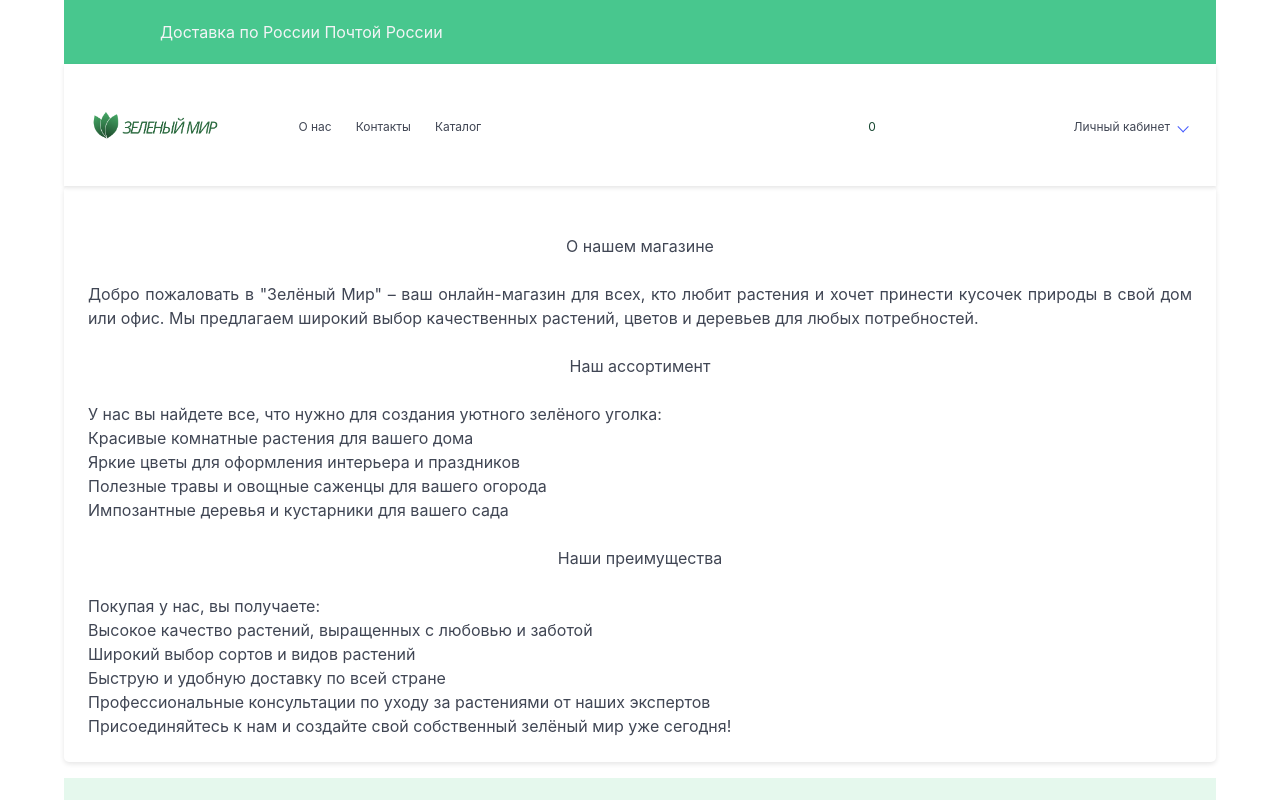
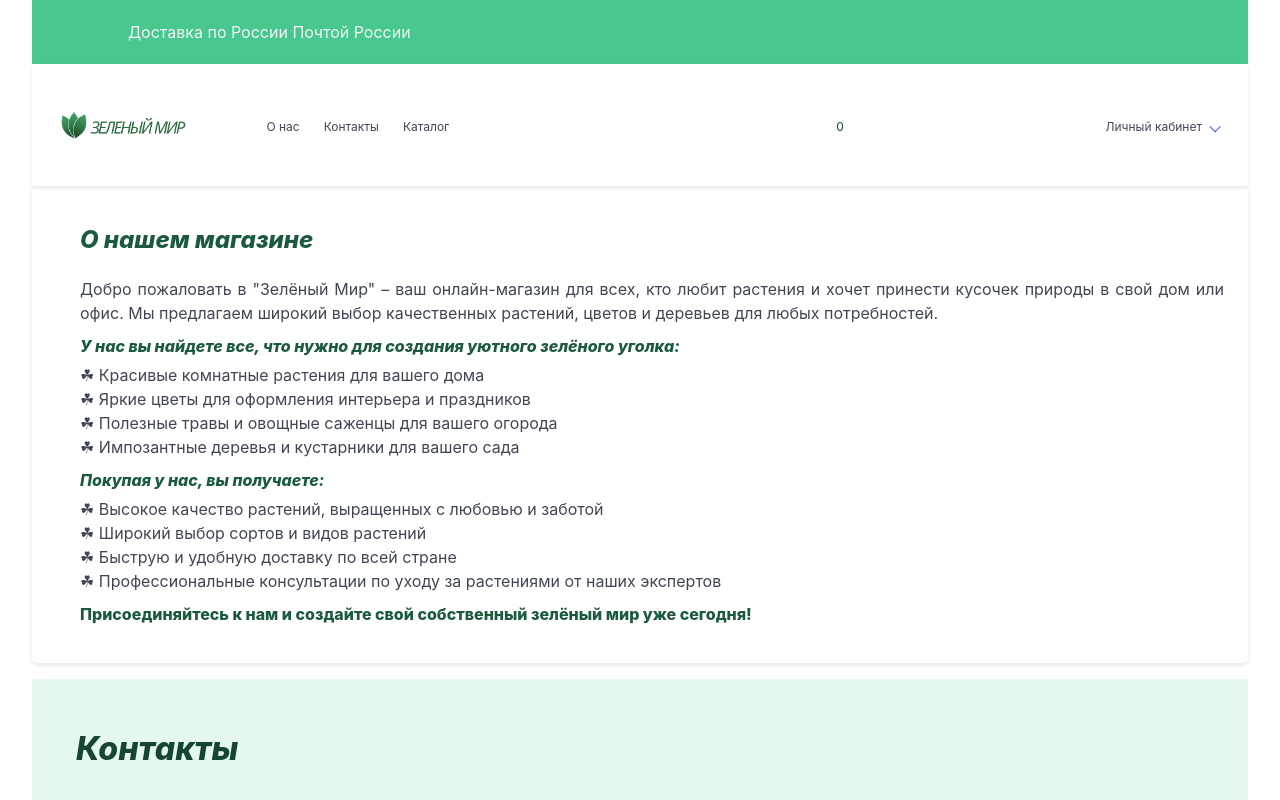
Before and after one commit to ElenaFro/teamproject, a Vue app: page /about-us in a window 1280 px wide. Shown: the top 800 px of the page. Built offline with nearby package versions, Linux system fonts and the light colour scheme; some icons are missing.

Commit message:
тексты

```diff
--- a/src/components/AboutUs/AboutUsPage.vue
+++ b/src/components/AboutUs/AboutUsPage.vue
@@ -2,40 +2,39 @@
   <div class="main">
     <MailHeader />
     <Navigation />
-    <div class="container">
+    <div class="about-container">
       <div class="main-content">
-        <h2>О нашем магазине</h2>
-        <p>
-          Добро пожаловать в "Зелёный Мир" – ваш онлайн-магазин для всех, кто
+        <p class="title has-text-success-25 is-4 is-italic bt-6  ml-5 mt-4">О нашем магазине</p>
+        <p class="ml-5">Добро пожаловать в "Зелёный Мир" – ваш онлайн-магазин для всех, кто
           любит растения и хочет принести кусочек природы в свой дом или офис.
           Мы предлагаем широкий выбор качественных растений, цветов и деревьев
-          для любых потребностей.
-        </p>
-        <h2>Наш ассортимент</h2>
-        <p>
+          для любых потребностей.</p>
+        <!-- <h2 class="ml-5">Наш ассортимент</h2> -->
+        <p class="title has-text-success-25 is-6 is-italic ml-5 mt-3 mb-2">
           У нас вы найдете все, что нужно для создания уютного зелёного уголка:
         </p>
-        <ul>
-          <li>Красивые комнатные растения для вашего дома</li>
-          <li>Яркие цветы для оформления интерьера и праздников</li>
-          <li>Полезные травы и овощные саженцы для вашего огорода</li>
-          <li>Импозантные деревья и кустарники для вашего сада</li>
+        <ul class="ml-5">
+          <li>☘ Красивые комнатные растения для вашего дома</li>
+          <li>☘ Яркие цветы для оформления интерьера и праздников</li>
+          <li>☘ Полезные травы и овощные саженцы для вашего огорода</li>
+          <li>☘ Импозантные деревья и кустарники для вашего сада</li>
         </ul>
-        <h2>Наши преимущества</h2>
-        <p>Покупая у нас, вы получаете:</p>
-        <ul>
-          <li>Высокое качество растений, выращенных с любовью и заботой</li>
-          <li>Широкий выбор сортов и видов растений</li>
-          <li>Быструю и удобную доставку по всей стране</li>
+        <!-- <h2 class="ml-5">Наши преимущества</h2> -->
+        <p class="title has-text-success-25 is-6 is-italic mt-3 ml-5 mb-2">Покупая у нас, вы получаете:</p>
+        <ul class="ml-5">
+          <li>☘ Высокое качество растений, выращенных с любовью и заботой</li>
+          <li>☘ Широкий выбор сортов и видов растений</li>
+          <li>☘ Быструю и удобную доставку по всей стране</li>
           <li>
-            Профессиональные консультации по уходу за растениями от наших
+            ☘ Профессиональные консультации по уходу за растениями от наших
             экспертов
           </li>
         </ul>
-        <p>
+        <p class="title has-text-success-25 is-6 is-italicml-5 mt-3 mb-4 ml-5">
           Присоединяйтесь к нам и создайте свой собственный зелёный мир уже
           сегодня!
         </p>
+
       </div>
     </div>
     <FooterPart />
@@ -76,6 +75,9 @@ header {
   border-radius: 5px;
   box-shadow: 0 2px 5px rgba(0, 0, 0, 0.1);
 }
+.about-container{
+
+}
 h1,
 h2 {
   text-align: center;
--- a/src/components/Cart/Cart.vue
+++ b/src/components/Cart/Cart.vue
@@ -2,7 +2,7 @@
   <div class="cart">
     <MailHeader />
     <Navigation :cart_data="CART" />
-    <p class="title has-text-success-25 is-4 is-italic ml-5 bt-6">Корзина</p>
+    <p class="title has-text-success-25 is-4 is-italic ml-5 bt-6 mt-6">Корзина</p>
     <CartItem
       v-for="(item, index) in CART"
       :key="item.vcode"
--- a/src/components/Contacts/ContactsPage.vue
+++ b/src/components/Contacts/ContactsPage.vue
@@ -2,14 +2,14 @@
   <div class="main">
     <MailHeader />
     <Navigation />
-    <div class="container">
-      <div class="main-content">
-        <h2>Связаться с нами</h2>
-        <div class="contact-info">
+    <div class="container mt-6 mb-6">
+      <div class="main-content mb-6">
+        <p class="title has-text-success-25 is-4 is-italic ml-5 bt-6 mt-6">Связаться с нами</p>
+        <div class="contact-info mt-2 ml-5">
           <p>Адрес: ул. Примерная, д. 123, г. Вашгород</p>
           <p>Телефон: +7 (XXX) XXX-XX-XX</p>
           <p>Email: info@zelenyimir.ru</p>
-          <p>График работы:</p>
+          <p class="title has-text-success-25 is-6 is-italic mt-6">График работы:</p>
           <p>Понедельник-Пятница: 9:00 - 18:00</p>
           <p>Суббота: 10:00 - 16:00</p>
           <p>Воскресенье: выходной</p>
```
